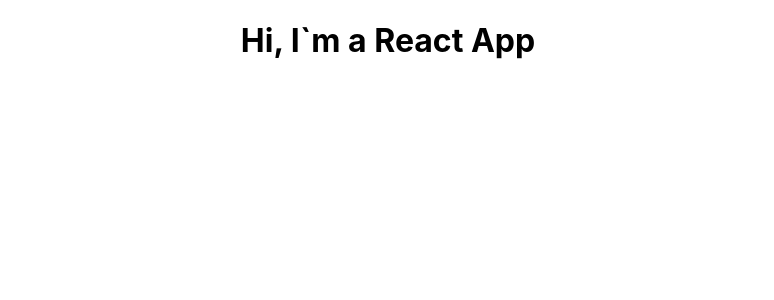
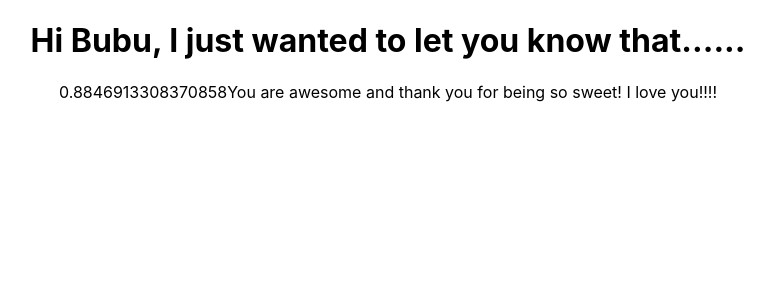
Before and after one commit to agarwalakt/react, a React (Create React App) app in the folder my-app/: page / in a window 1280 px wide. Shown: the top 300 px of the page, without its empty margins (252-1026 px from the left). Built offline with nearby package versions, Linux system fonts and the light colour scheme.

Commit message:
updating components

```diff
--- a/my-app/src/App.js
+++ b/my-app/src/App.js
@@ -1,14 +1,20 @@
 import React, { Component } from 'react';
 import './App.css';
-
+import Person from './Person/Person.js';
 //function App() {
 class App extends Component {
-render(){
+ render(){
   return (
+    // this is not an html tag, its a tag provided by react
+//className is used since its not html, and class is a reserved keyword
     <div className="App">
-      <h1> Hi, I`m a React App</h1>
+      <h1> Hi Bubu, I just wanted to let you know that......</h1>
+      <Person />
     </div>
   );
+  //the above lines of code would translate into javascript which would look like whats happening below.
+// return (React.createElement('div', null, 'Hi, I `m a React App!!'))
+ // return (React.createElement('div', {className: 'App'}, React.createElement('h1', null, 'Hi, I `m a React App!!')))
 }
 }
 
--- /dev/null
+++ b/my-app/src/Person/Person.js
@@ -0,0 +1,7 @@
+import React from 'react';
+
+const person = () => {
+  return <p>{Math.random()}You are awesome and thank you for being so sweet! I love you!!!!</p>
+}
+
+export default person;
```
Also changed, not shown: 1 other file (tests, documents, lock files or other folders).
